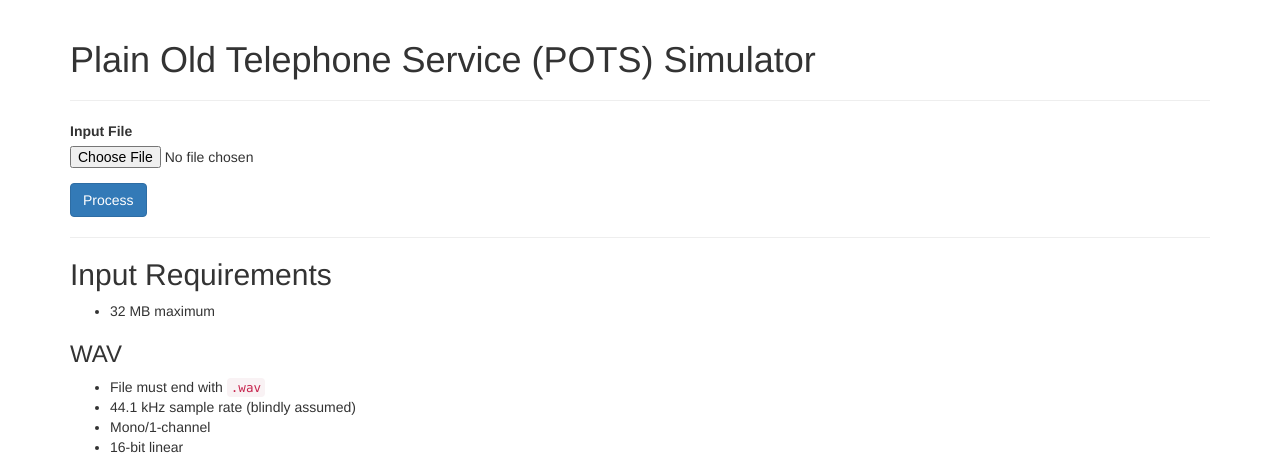
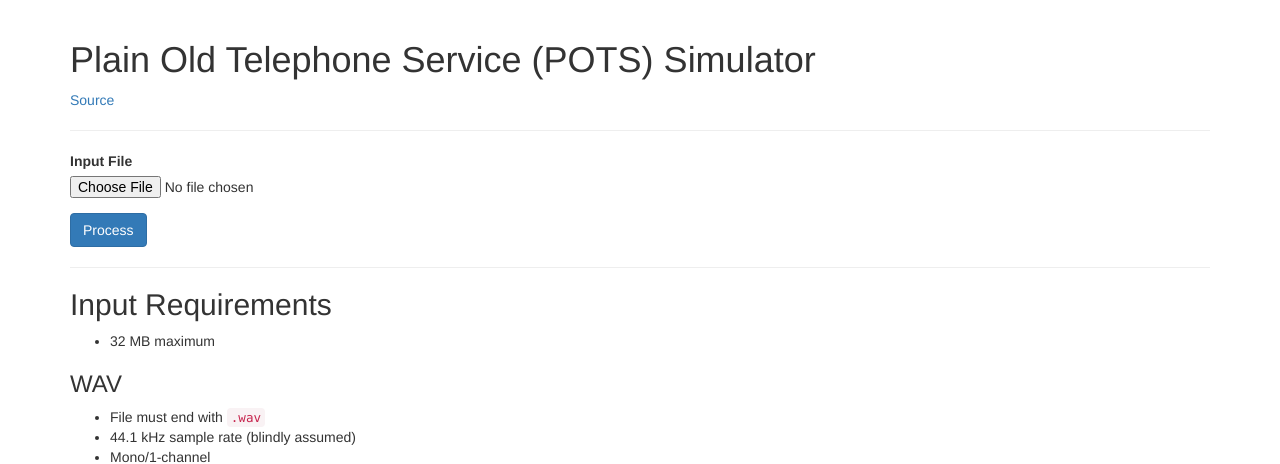
Before and after one commit to errahulsingh/pots-sim, a Flask app: page /pots in a window 1280 px wide. Shown: the top 464 px of the page. Run offline with Flask 2, Linux system fonts and the light colour scheme; some libraries are stand-ins or nearby versions.

Commit message:
Link between source and service

```diff
--- a/templates/pots.html
+++ b/templates/pots.html
@@ -2,6 +2,7 @@
 {% block title %}POTS Simulator{% endblock %}
 {% block body %}
 <h1>Plain Old Telephone Service (POTS) Simulator</h1>
+<p><a href="https://github.com/nicktimko/pots-sim/">Source</a></p>
 <hr>
 <form action="" method="post" enctype="multipart/form-data">
   <div class="form-group">
```
Also changed, not shown: README.md.
